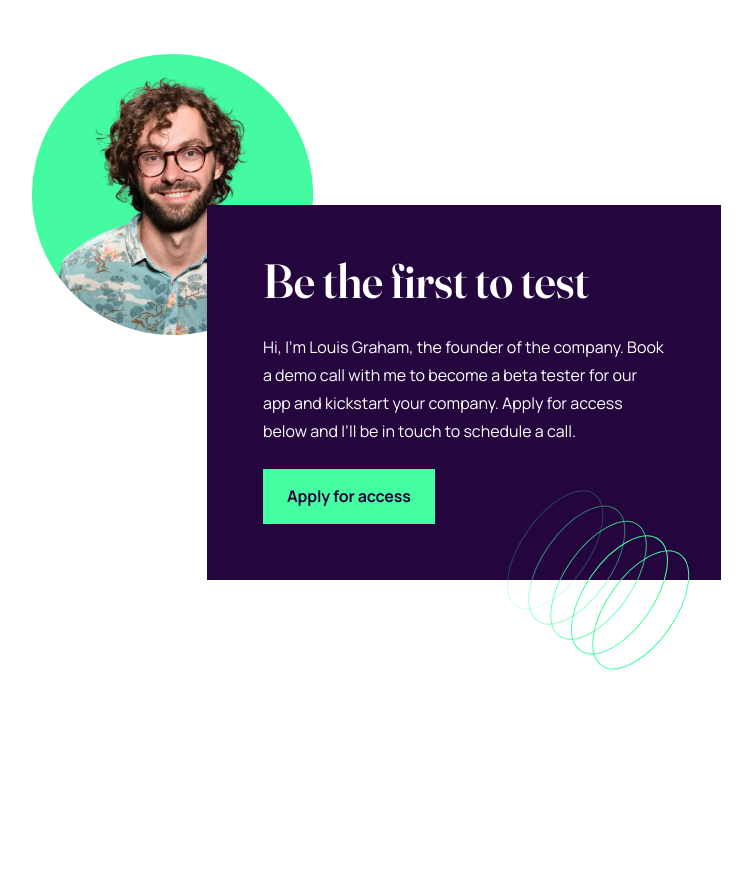
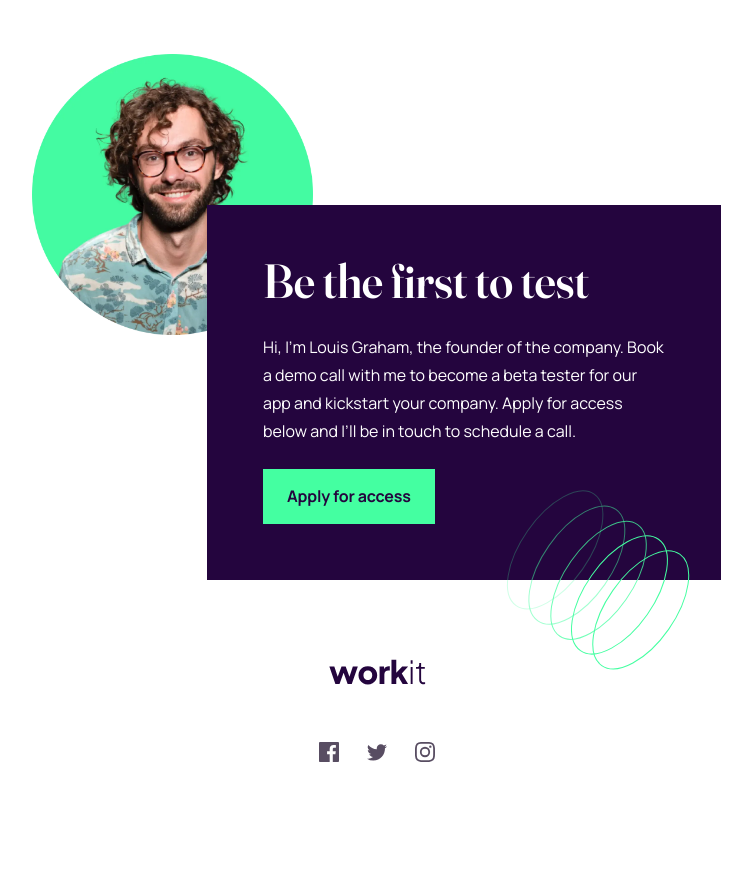
Before and after one commit to Azganoth/workit-landing-page, a website: page index.html in a window 1280 px wide. Shown: the part 1370-2254 px from the top of the page, without its empty margins (263-1015 px from the left). Before the commit the page ends 2056 px from the top, so only its background shows below. Drawn offline with Linux system fonts and the light colour scheme.

Commit message:
feat: implementar rodapé

```diff
--- a/index.html
+++ b/index.html
@@ -102,5 +102,32 @@
         />
       </section>
     </main>
+    <footer class="footer">
+      <img
+        class="footer__logo"
+        src="./assets/images/logo-dark.svg"
+        alt="Workit logo"
+      />
+      <div class="footer__links">
+        <a href="#">
+          <img
+            src="./assets/images/icon-facebook.svg"
+            alt="Workit facebook page."
+          />
+        </a>
+        <a href="#">
+          <img
+            src="./assets/images/icon-twitter.svg"
+            alt="Workit twitter account"
+          />
+        </a>
+        <a href="#">
+          <img
+            src="./assets/images/icon-instagram.svg"
+            alt="Workit instagram account"
+          />
+        </a>
+      </div>
+    </footer>
   </body>
 </html>
--- /dev/null
+++ b/scss/layout/_footer.scss
@@ -0,0 +1,30 @@
+.footer {
+  padding: 73px calc(50% - 58px) 64px calc(50% - 58px);
+
+  @include breakpoint(tablet) {
+    padding-top: 79px;
+    padding-bottom: 122px;
+  }
+
+  @include breakpoint(desktop) {
+    padding-top: 121px;
+    padding-bottom: 110px;
+    padding-left: calc(50% - 59px);
+  }
+
+  &__logo {
+    display: block;
+    margin: 0 auto;
+  }
+
+  &__links {
+    display: flex;
+    align-items: center;
+    gap: 28px;
+    margin-top: 57px;
+
+    img {
+      display: block;
+    }
+  }
+}
--- a/scss/style.scss
+++ b/scss/style.scss
@@ -6,3 +6,4 @@
 @import "globals";
 @import "layout/header";
 @import "layout/content";
+@import "layout/footer";
```
Also changed, not shown: assets/images/icon-facebook.svg (added), assets/images/icon-instagram.svg (added), assets/images/icon-twitter.svg (added), assets/images/logo-dark.svg (added), css/style.css.
